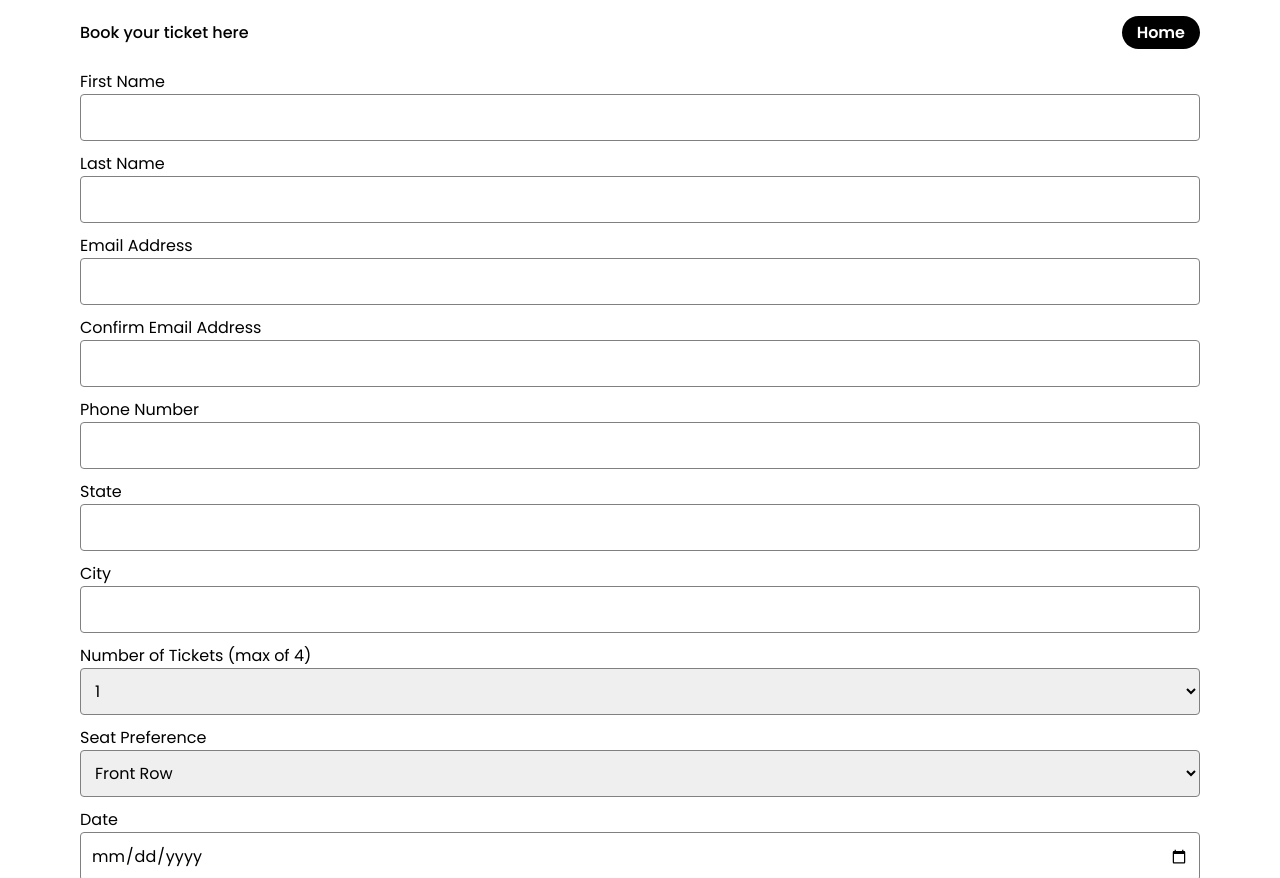
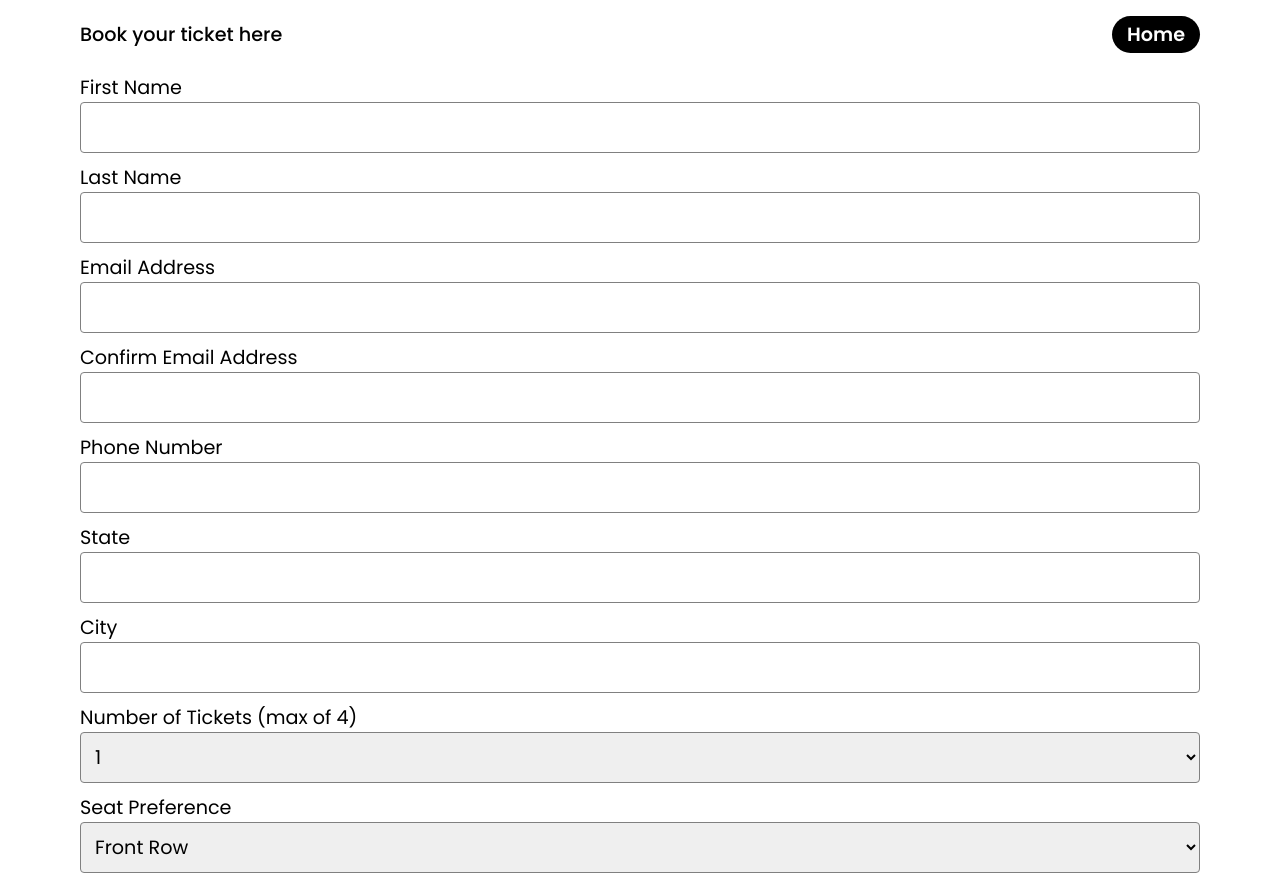
Before and after one commit to Fahizarh/Movie-Ticket-Booking-Form, a plain HTML site: page form.html in a window 1280 px wide. Shown: the top 878 px of the page. Drawn offline with Linux system fonts and the light colour scheme.

Commit message:
My commit

```diff
--- a/form.css
+++ b/form.css
@@ -36,7 +36,7 @@ a {
 
 .form__header p {
   font-family: var(--primaryFont);
-  font-size: 1em;
+  font-size: 1.2em;
   font-weight: 500;
 }
 
@@ -45,7 +45,7 @@ a {
   color: white;
   padding: 4px 15px;
   font-family: var(--primaryFont);
-  font-size: 1em;
+  font-size: 1.2em;
   border: none;
   border-radius: 20px;
   font-weight: 600;
@@ -54,14 +54,14 @@ a {
 
 label {
   font-family: var(--primaryFont);
-  font-size: 1em;
+  font-size: 1.2em;
 }
 
 select,
 input {
   width: 100%;
   padding: 10px;
-  font-size: 1em;
+  font-size: 1.2em;
   border: 1px solid gray;
   border-radius: 4px;
   margin-bottom: 10px;
```
